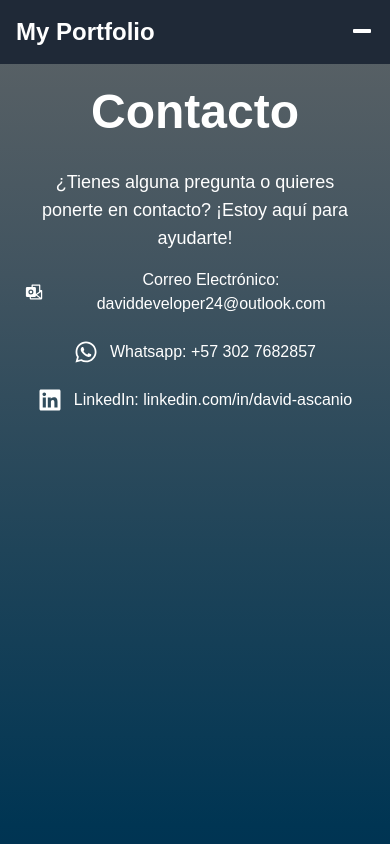
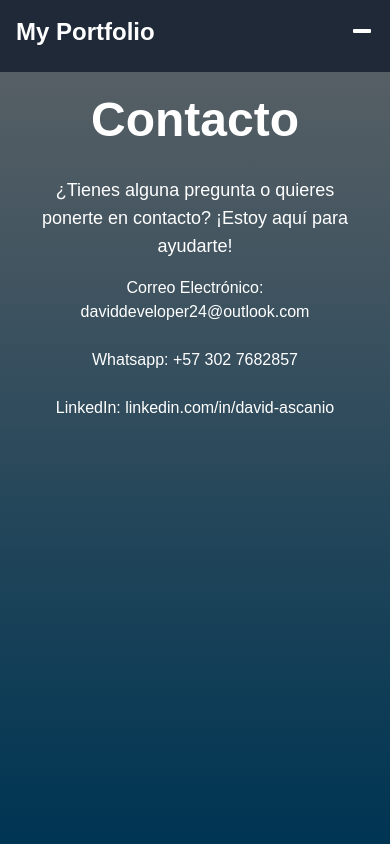
Before and after one commit to Deivy4/portafolio-david-ascanio-nextjs, a Next.js app: page /contact in a window 390 px wide. Shown: the top 844 px of the page. Built offline with nearby package versions, Linux system fonts and the light colour scheme.

Commit message:
Se agrega la animación de despliegue para navbar mobile y se agrega navbar desktop tambieén

```diff
--- a/app/contact/page.tsx
+++ b/app/contact/page.tsx
@@ -14,16 +14,16 @@ export default function Contact() {
           ¿Tienes alguna pregunta o quieres ponerte en contacto? ¡Estoy aquí para ayudarte!
         </p>
         <div className="flex flex-col items-center gap-6">
-          <a href="mailto:daviddeveloper24@outlook.com" className="text-white hover:underline flex gap-3 items-center justify-center">
-            <PiMicrosoftOutlookLogoFill className='text-2xl'/>
+          <a href="mailto:daviddeveloper24@outlook.com" className="  text-white hover:underline flex gap-3 items-center justify-center">
+            <PiMicrosoftOutlookLogoFill className='text-2xl hidden sm:block'/>
             Correo Electrónico: daviddeveloper24@outlook.com
           </a>
           <a target='_blank' href="https://api.whatsapp.com/send?phone=573027682857" className="text-white hover:underline flex gap-3 items-center justify-center">
-            <FaWhatsapp className='text-2xl'/>
+            <FaWhatsapp className='text-2xl hidden sm:block'/>
             Whatsapp: +57 302 7682857
           </a>
           <a href="https://www.linkedin.com/in/david-ascanio/" className="text-white hover:underline flex gap-3 items-center justify-center">
-            <FaLinkedin className='text-2xl'/>
+            <FaLinkedin className='text-2xl hidden sm:block'/>
             LinkedIn: linkedin.com/in/david-ascanio
           </a>
         </div>
--- a/app/projects/page.tsx
+++ b/app/projects/page.tsx
@@ -14,7 +14,7 @@ export default function Projects(){
   }
   return (
     <>
-    <div className='mx-auto container pt-4 h-28 rounded text-white flex flex-col justify-between'>
+    <div className='mx-auto container pt-4 h-28 rounded text-white flex flex-col justify-between p-6'>
       <div className='flex items-start gap-4'>
           <div className="flex items-center  rounded-lg overflow-hidden w-1/4 min-w-72 pl-2 border">
               <div className="">
--- a/components/NavBar.tsx
+++ b/components/NavBar.tsx
@@ -1,81 +1,24 @@
-"use client"
-import { useState, useEffect, ReactNode } from 'react'
-import Link from 'next/link'
+"use client";
+import { useState, useEffect } from 'react';
 
-
-interface renderBtnMovilTypes {
-  onClicked : ()=>void,
-  path : string
-}
-interface ProcessComponentsNavBarTypes {
-  isOpen : boolean,
-  setIsOpen : (isOpen : boolean) => void,
-  openItems : ({classUl} : {classUl : string}) => ReactNode,
-  renderBtnMovil : ({onClicked, path} : renderBtnMovilTypes) => ReactNode
-}
+import NavbarMobile from '@/components/NavBarMovil'
+import NavbarDesktop from '@/components/NavbarDesktop'
 
 export default function NavBar() {
 
-  const [isOpen, setIsOpen] = useState(false)
+  const [isDesktop, setIsDesktop] = useState(true);
+
+  const updateMedia = () => {
+    setIsDesktop(window.innerWidth >= 756);
+  };
 
   useEffect(() => {
-    window.addEventListener(
-      "resize",
-      () => window.innerWidth >= 756 && setIsOpen(false),
-    );
+    updateMedia();
+    window.addEventListener('resize', updateMedia);
+    return () => window.removeEventListener('resize', updateMedia);
   }, []);
 
+  return isDesktop ? <NavbarDesktop /> : <NavbarMobile />;
 
-  const openItems = ({classUl} : {classUl : string}) =>{
-    return (
-      <ul className={classUl}>
-        <li>
-          <Link href="/" className="hover:text-gray-400">Home</Link>
-        </li>
-        <li>
-          <Link href="/projects" className="hover:text-gray-400">Projects</Link>
-        </li>
-        <li>
-          <Link href="/about" className="hover:text-gray-400">About me</Link>
-        </li>
-        <li>
-          <Link href="/contact" className="hover:text-gray-400">Contact</Link>
-        </li>
-      </ul>
-    )
-  }
-  const renderBtnMovil = ({onClicked, path} : renderBtnMovilTypes)=>{
-    return (
-        <button
-            className="md:hidden text-white"
-            onClick={onClicked}
-          >
-            <svg className={`w-6 h-6`}  fill="none" stroke="currentColor" viewBox="0 0 24 24" xmlns="http://www.w3.org/2000/svg">
-              <path strokeLinecap="round" strokeLinejoin="round" strokeWidth="2" d={`${path}`}></path>
-            </svg>
-        </button>
-    )
-  }
-  return ProcessComponentsNavBar({isOpen, setIsOpen, openItems, renderBtnMovil})
+
 }
-
-function ProcessComponentsNavBar({isOpen, setIsOpen, openItems, renderBtnMovil} :ProcessComponentsNavBarTypes ){
-
-  const updateOpen = () => setIsOpen(!isOpen)
-
-  return (
-    <nav className="bg-gray-800 text-white p-4 min-w-96 ">
-      <div className={`justify-between font-custom container mx-auto flex  items-center`}>
-        <h1 className="text-2xl font-bold">
-          <Link href="/">My Portfolio</Link>
-        </h1>
-        {
-          renderBtnMovil({onClicked : updateOpen ,path : (isOpen ? "M4 6h16M4 12h16M4 18h16" : "M4 10H20V12H4V10Z")})
-        }
-
-        {openItems({classUl : isOpen ? "flex flex-col" : "hidden md:flex space-x-4"})}
-
-      </div>
-    </nav>
-  );
-}
--- /dev/null
+++ b/components/NavBarMovil.tsx
@@ -0,0 +1,48 @@
+"use client"
+
+import {useEffect, useState} from 'react'
+import Link from 'next/link'
+export default function NavBarMovil(){
+  const [isOpen, setIsOpen] = useState(false);
+
+  useEffect(() => {
+    const handleResize = () => {
+      if (window.innerWidth >= 756) setIsOpen(false);
+    };
+
+    window.addEventListener("resize", handleResize);
+    return () => window.removeEventListener("resize", handleResize);
+  }, []);
+
+  return (
+    <nav className="bg-gray-800 text-white p-4">
+      <div className="container mx-auto flex justify-between items-center">
+        <h1 className="text-2xl font-bold">
+          <Link href="/">My Portfolio</Link>
+        </h1>
+        <button
+          className="md:hidden text-white"
+          onClick={() => setIsOpen(!isOpen)}
+        >
+          <svg className="w-6 h-6" fill="none" stroke="currentColor" viewBox="0 0 24 24" xmlns="http://www.w3.org/2000/svg">
+            <path strokeLinecap="round" strokeLinejoin="round" strokeWidth="2" d={isOpen ? "M4 6h16M4 12h16M4 18h16" : "M4 10H20V12H4V10Z"} />
+          </svg>
+        </button>
+      </div>
+      <ul className={`mt-2 overflow-hidden transition-max-height duration-300 ${isOpen ? "max-h-44" : "max-h-0"} md:flex md:max-h-none`}>
+        <li className='cursor-pointer hover:bg-white hover:text-black p-2  border-b-[1px] rounded'>
+          <Link href="/" className="hover:text-gray-400">Home</Link>
+        </li>
+        <li className='cursor-pointer hover:bg-white hover:text-black p-2  border-b-[1px] rounded'>
+          <Link href="/projects" className="hover:text-gray-400">Projects</Link>
+        </li>
+        <li className='cursor-pointer hover:bg-white hover:text-black p-2  border-b-[1px] rounded'>
+          <Link href="/about" className="hover:text-gray-400">About me</Link>
+        </li>
+        <li className='cursor-pointer hover:bg-white hover:text-black p-2  border-b-[1px] rounded'>
+          <Link href="/contact" className="hover:text-gray-400">Contact</Link>
+        </li>
+      </ul>
+    </nav>
+  );
+}
--- /dev/null
+++ b/components/NavbarDesktop.tsx
@@ -0,0 +1,21 @@
+"use client"
+
+import Link from 'next/link'
+
+export default function NavbarDesktop(){
+    return (
+        <nav className="bg-gray-800 text-white p-4">
+            <div className="container mx-auto flex justify-between items-center">
+                <h1 className="text-2xl font-bold">
+                    <Link href="/">My Portfolio</Link>
+                </h1>
+                <ul className="flex space-x-4">
+                    <li><Link href="/" className="hover:text-gray-400">Home</Link></li>
+                    <li><Link href="/projects" className="hover:text-gray-400">Projects</Link></li>
+                    <li><Link href="/about" className="hover:text-gray-400">About me</Link></li>
+                    <li><Link href="/contact" className="hover:text-gray-400">Contact</Link></li>
+                </ul>
+            </div>
+        </nav>
+    )
+}
```
Also changed, not shown: 1 other file (tests, documents, lock files or other folders).
